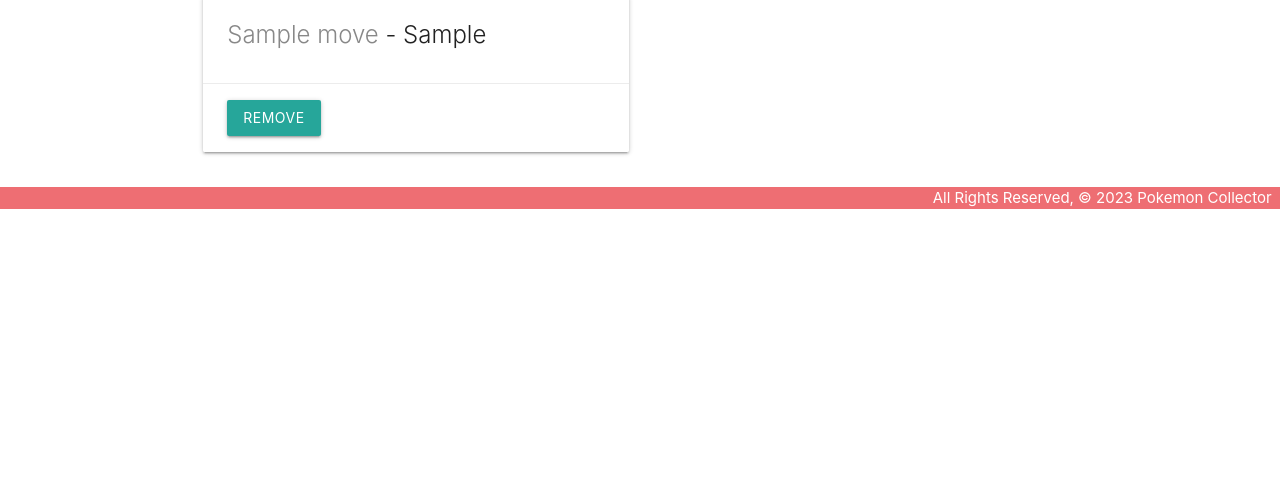
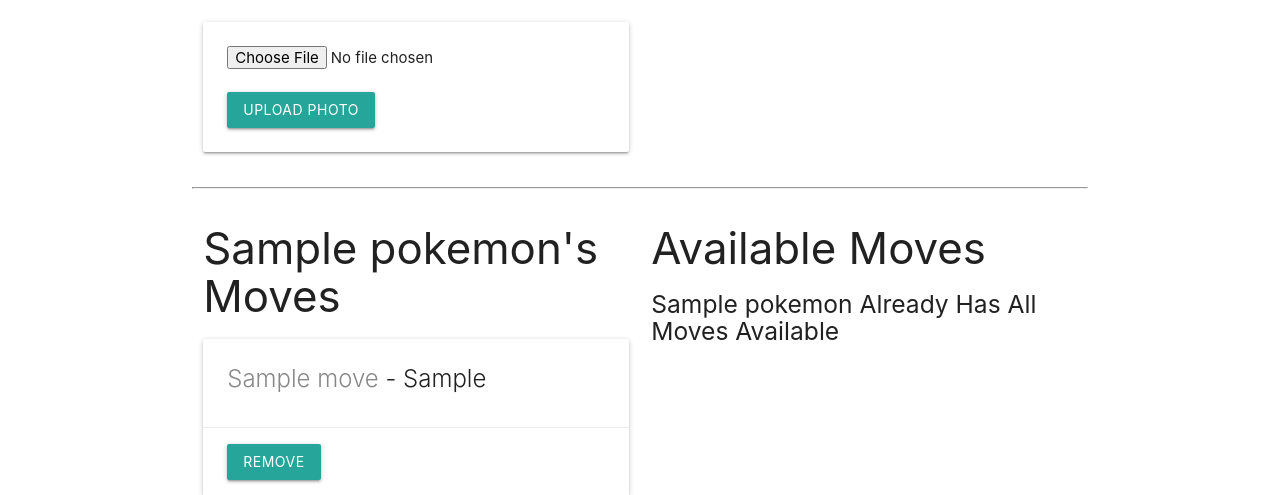
Before and after one commit to DiegoParanha/Pokemon-collector, a Django app: page /pokemons/1/ in a window 1280 px wide. Shown: the part 825-1320 px from the top of the page. Before the commit the page ends 1034 px from the top, so only its background shows below. Run offline with Django 4.2, Linux system fonts and the light colour scheme; tables that the repository leaves empty hold one stand-in row (values such as "Sample post").

Commit message:
able to add photos of any pokemon using AWS

```diff
--- a/main_app/admin.py
+++ b/main_app/admin.py
@@ -1,5 +1,5 @@
 from django.contrib import admin
-from .models import Pokemon, Feeding, Move
+from .models import Pokemon, Feeding, Move, Photo
 
 # Register your models here.
 admin.site.register(Pokemon)
@@ -7,3 +7,5 @@ admin.site.register(Pokemon)
 admin.site.register(Feeding)
 
 admin.site.register(Move)
+
+admin.site.register(Photo)
--- a/main_app/models.py
+++ b/main_app/models.py
@@ -56,3 +56,11 @@ class Feeding(models.Model):
 
     class Meta:
         ordering = ['-date']
+
+
+class Photo(models.Model):
+    url = models.CharField(max_length=200)
+    pokemon = models.ForeignKey(Pokemon, on_delete=models.CASCADE)
+
+    def __str__(self):
+        return f"Photo for pokemon_id: {self.pokemon_id} @{self.url}"
--- a/main_app/templates/about.html
+++ b/main_app/templates/about.html
@@ -3,6 +3,8 @@
 {% block content %}
 <h1>About the Pokemon Collector</h1>
 <hr>
-<p>Dont know yet</p>
+<p>Add any Pokemon you would like to our collection!</p>
+<p>Feed the Pokemon daily to make sure they stay strong for battle</p>
+<p>Create new moves to add to any Pokemon so they can defeat their opponent</p>
 <footer>All Rights Reserved, &copy; 2023 Pokemon Collector</footer>
 {% endblock %}
--- a/main_app/templates/home.html
+++ b/main_app/templates/home.html
@@ -2,7 +2,9 @@
 {% block content %}
 
 
-<h1>Home</h1>
+
+<h2>Welcome to the Pokemon Collector</h2>
+<h4>Go to "View all Pokemon" to see the collection!</h4>
 
 
 
--- a/main_app/templates/pokemons/detail.html
+++ b/main_app/templates/pokemons/detail.html
@@ -23,6 +23,17 @@
         <a href="{% url 'pokemons_delete' pokemon.id %}">Release</a>
       </div>
     </div>
+    {% for photo in pokemon.photo_set.all %}
+      <img class="responsive-img card-panel" src="{{photo.url}}">
+    {% empty %}
+      <div class="card-panel teal-text center-align">No Photos Uploaded</div>
+    {% endfor %}
+    <form action="{% url 'add_photo' pokemon.id %}" enctype="multipart/form-data" method="POST" class="card-panel">
+      {% csrf_token %}
+      <input type="file" name="photo-file">
+      <br><br>
+      <button type="submit" class="btn">Upload Photo</button>
+    </form>
   </div>
   <div class="col s6">
     <form action="{% url 'add_feeding' pokemon.id %}" method="POST">
--- a/main_app/templates/pokemons/index.html
+++ b/main_app/templates/pokemons/index.html
@@ -2,6 +2,7 @@
 {% block content %}
 
 <h1>Pokemon Collection</h1>
+<p>Click any Pokemon to view their details</p>
 
 {% for pokemon in pokemons %}
 <a href="{% url 'detail' pokemon.id %}">
--- a/main_app/urls.py
+++ b/main_app/urls.py
@@ -10,6 +10,7 @@ urlpatterns = [
     path('pokemons/<int:pk>/update', views.PokemonUpdate.as_view(), name='pokemons_update'),
     path('pokemons/<int:pk>/delete', views.PokemonDelete.as_view(), name='pokemons_delete'),
     path('pokemons/<int:pokemon_id>/add_feeding', views.add_feeding, name='add_feeding'),
+    path('pokemons/<int:pokemon_id>/add_photo', views.add_photo, name='add_photo'),
     path('pokemons/<int:pokemon_id>/assoc_move/<int:move_id>/', views.assoc_move, name='assoc_move'),
     path('pokemons/<int:pokemon_id>/unassoc_move/<int:move_id>/', views.unassoc_move, name='unassoc_move'),
     path('moves/', views.MoveList.as_view(), name='moves_index'),
--- a/main_app/views.py
+++ b/main_app/views.py
@@ -1,8 +1,11 @@
+import os
+import uuid
+import boto3
 from django.shortcuts import render, redirect
 from django.views.generic.edit import CreateView, UpdateView, DeleteView
 from django.views.generic import ListView, DetailView
-from.models import Pokemon, Move
 from .forms import FeedingForm
+from.models import Pokemon, Move, Photo
 
 # pokemons = [
 #    {'name': 'Squirtle', 'number': '007', 'type':'Water', 'description': 'Tiny Turtle', 'ability': 'Torrent', 'level': 1},
@@ -78,3 +81,18 @@ def assoc_move(request, pokemon_id, move_id):
 def unassoc_move(request, pokemon_id, move_id):
   Pokemon.objects.get(id=pokemon_id).moves.remove(move_id)
   return redirect('detail', pokemon_id=pokemon_id)
+
+def add_photo(request, pokemon_id):
+    photo_file = request.FILES.get('photo-file', None)
+    if photo_file:
+        s3 = boto3.client('s3')
+        key = uuid.uuid4().hex[:6] + photo_file.name[photo_file.name.rfind('.'):]
+        try:
+            bucket = os.environ['S3_BUCKET']
+            s3.upload_fileobj(photo_file, bucket, key)
+            url = f"{os.environ['S3_BASE_URL']}{bucket}/{key}"
+            Photo.objects.create(url=url, pokemon_id=pokemon_id)
+        except Exception as e:
+            print('An error occurred uploading file to S3')
+            print(e)
+    return redirect('detail', pokemon_id=pokemon_id)
```
Also changed, not shown: main_app/migrations/0005_photo.py (added).
